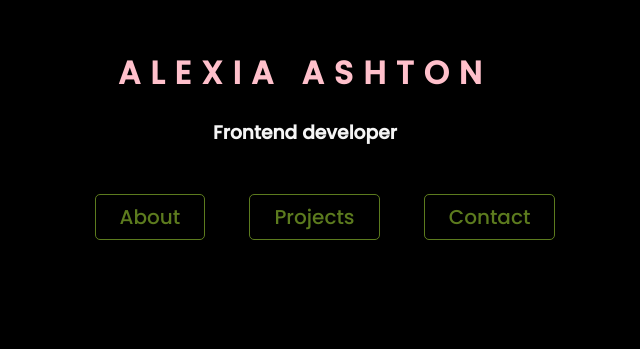
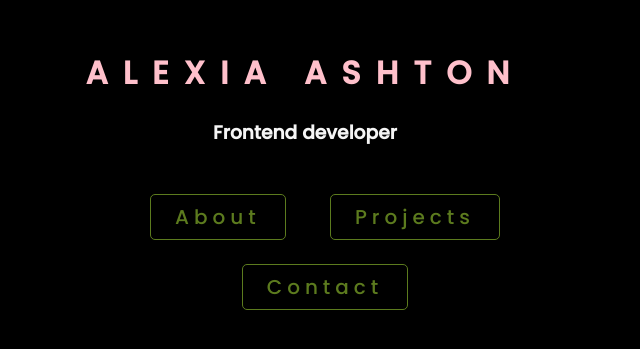
Before and after one commit to alexiaashton/portfolio, a plain HTML site: page index.html in a window 1280 px wide. Shown: the part 151-500 px from the top of the page, without its empty margins (335-975 px from the left). Drawn offline with Linux system fonts and the light colour scheme.

Commit message:
about page start

```diff
--- /dev/null
+++ b/style/about.css
@@ -0,0 +1,7 @@
+@import url("https://fonts.googleapis.com/css2?family=Poppins:ital,wght@0,200;0,300;0,500;1,100;1,400&display=swap");
+
+body {
+  background-color: black;
+  color: whitesmoke;
+  font-family: Poppins;
+}
--- a/style/index.css
+++ b/style/index.css
@@ -14,7 +14,7 @@ body {
 }
 
 h1 {
-  letter-spacing: 10px;
+  letter-spacing: 15px;
   color: pink;
 }
 
@@ -28,6 +28,8 @@ h1 {
   padding: 8px 24px;
   transition: opacity 0.3s ease;
   text-decoration: none;
+  letter-spacing: 5px;
+  position: center;
 }
 
 .enter-btn:hover {
```
Also changed, not shown: about.html (+11 -1 lines).
